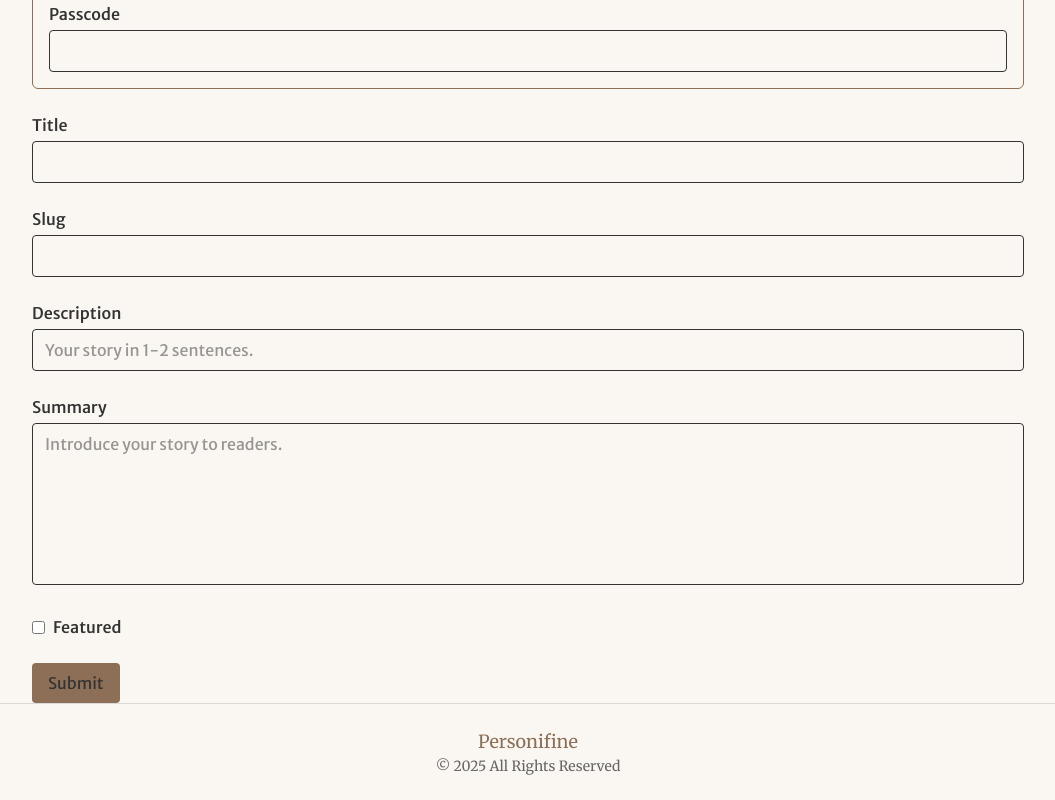
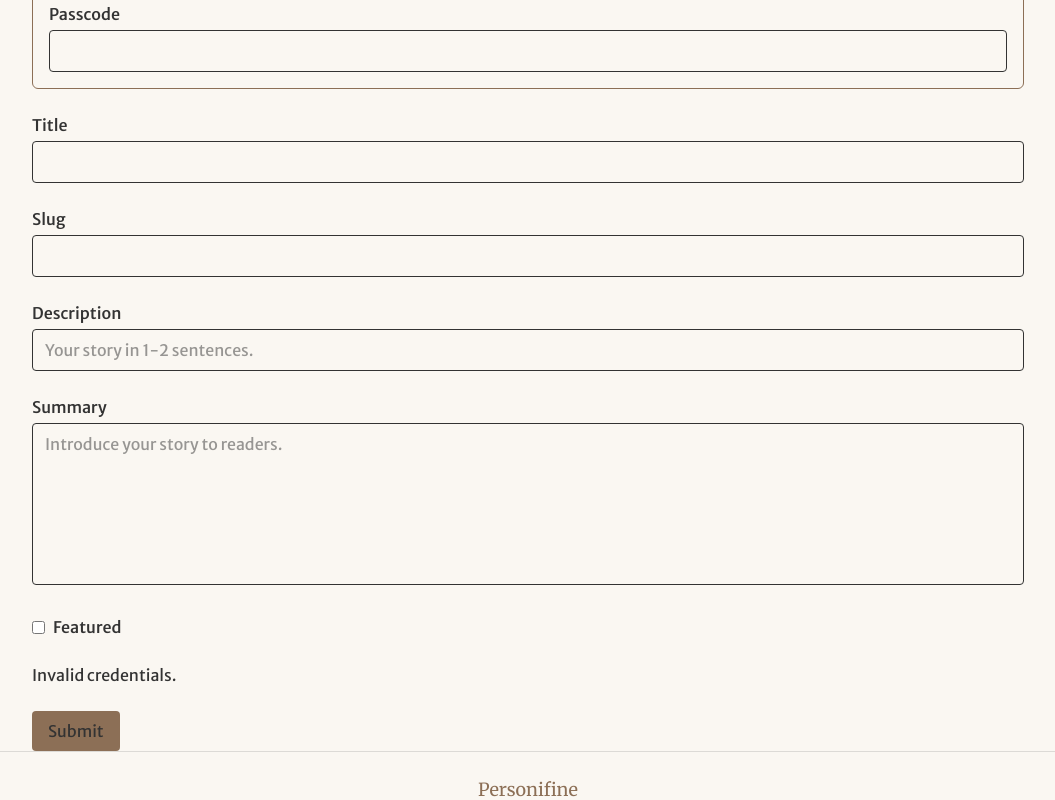
Before and after one commit to Wholesome100/personifine-writing, a Next.js app: page /catalog/new-story in a window 1280 px wide. Both pictures are taken after typing "Sample", "Sample123", "Sample", "Sample", "Sample", "Sample" into the empty fields and a click on the button "Submit". Shown: the part 278-1078 px from the top of the page, without its empty margins (112-1167 px from the left). Built offline with nearby package versions, Linux system fonts and the light colour scheme; no server answers; the database is empty.

Commit message:
turn new-story into a client page and conditionally render errors

```diff
--- a/src/app/catalog/new-story/page.tsx
+++ b/src/app/catalog/new-story/page.tsx
@@ -1,8 +1,20 @@
+"use client";
+
+import { useActionState } from "react";
+import { createNewStory } from "@/lib/actions/story/newStory";
+
 import FormCredentials from "@/components/FormCredentials";
 
-import { createNewStory } from "@/lib/actions/story/newStory";
+const initialState = {
+  message: "",
+};
 
-export default async function NewStory() {
+export default function NewStory() {
+  const [state, formAction, pending] = useActionState(
+    createNewStory,
+    initialState,
+  );
+
   return (
     <main className="flex-grow flex items-center">
       <div className="max-w-5xl mx-auto px-4 w-full">
@@ -12,7 +24,7 @@ export default async function NewStory() {
           </h1>
         </section>
 
-        <form action={createNewStory} className="space-y-6">
+        <form action={formAction} className="space-y-6">
           <FormCredentials />
 
           <div>
@@ -78,8 +90,10 @@ export default async function NewStory() {
             </label>
           </div>
 
+          {state?.message && <p aria-live="polite">{state.message}</p>}
           <button
             type="submit"
+            disabled={pending}
             className="bg-accent1 text-white px-4 py-2 rounded hover:bg-accent1-hover"
           >
             Submit
--- a/src/lib/actions/story/newStory.ts
+++ b/src/lib/actions/story/newStory.ts
@@ -7,7 +7,7 @@ import { revalidatePath } from "next/cache";
 import { redirect } from "next/navigation";
 
 // Server function to create a new story under /catalog
-export async function createNewStory(formData: FormData) {
+export async function createNewStory(_prevState: any, formData: FormData) {
   const username = formData.get("username") as string;
   const passCode = formData.get("passcode") as string;
 
@@ -15,8 +15,7 @@ export async function createNewStory(formData: FormData) {
 
   // Needs to return an error to the client side, workflows will need to be 'use client'
   if (!userData.ok) {
-    console.error(userData.error);
-    return;
+    return { message: userData.error };
   }
 
   const title = formData.get("title") as string;
```
